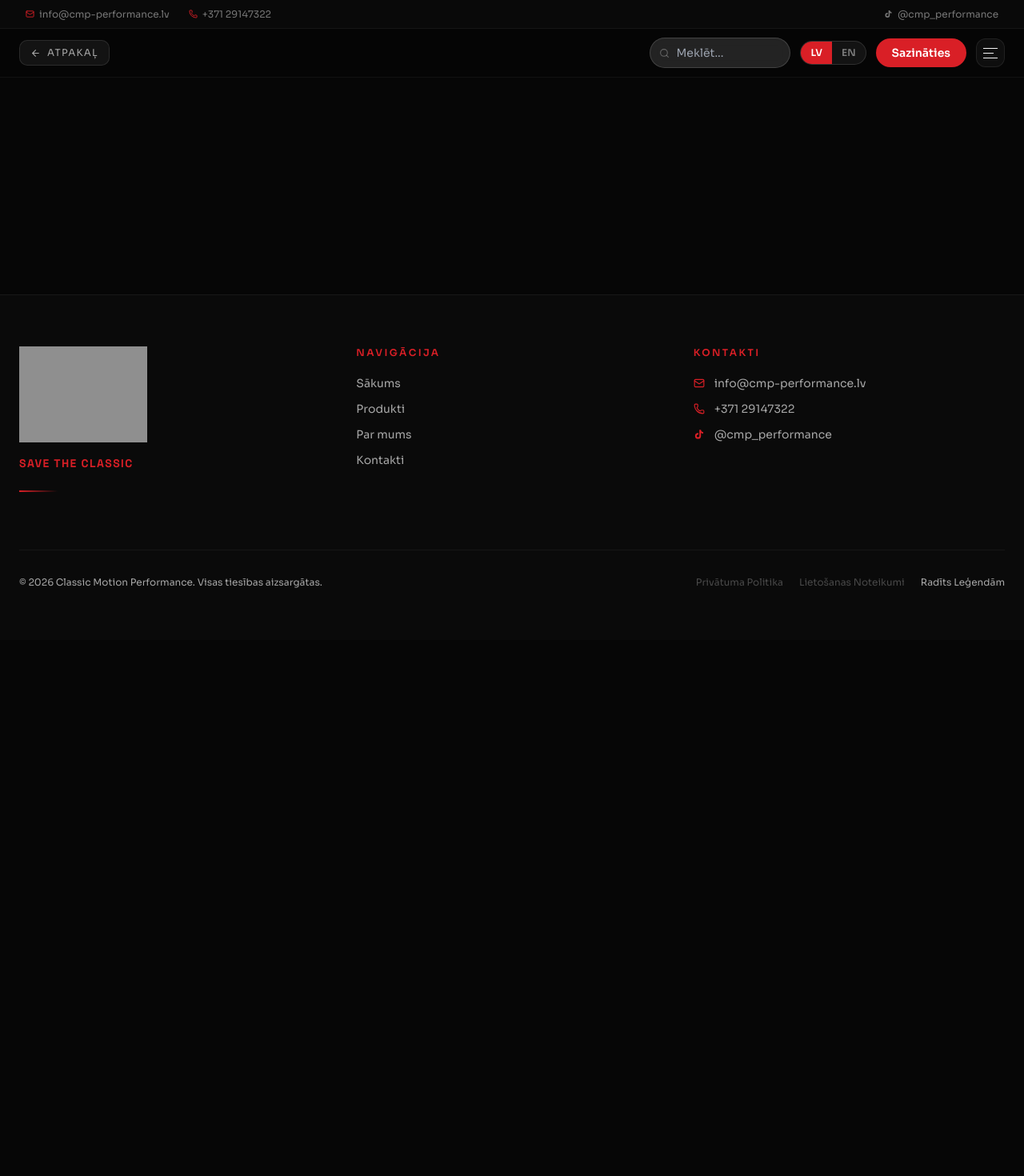
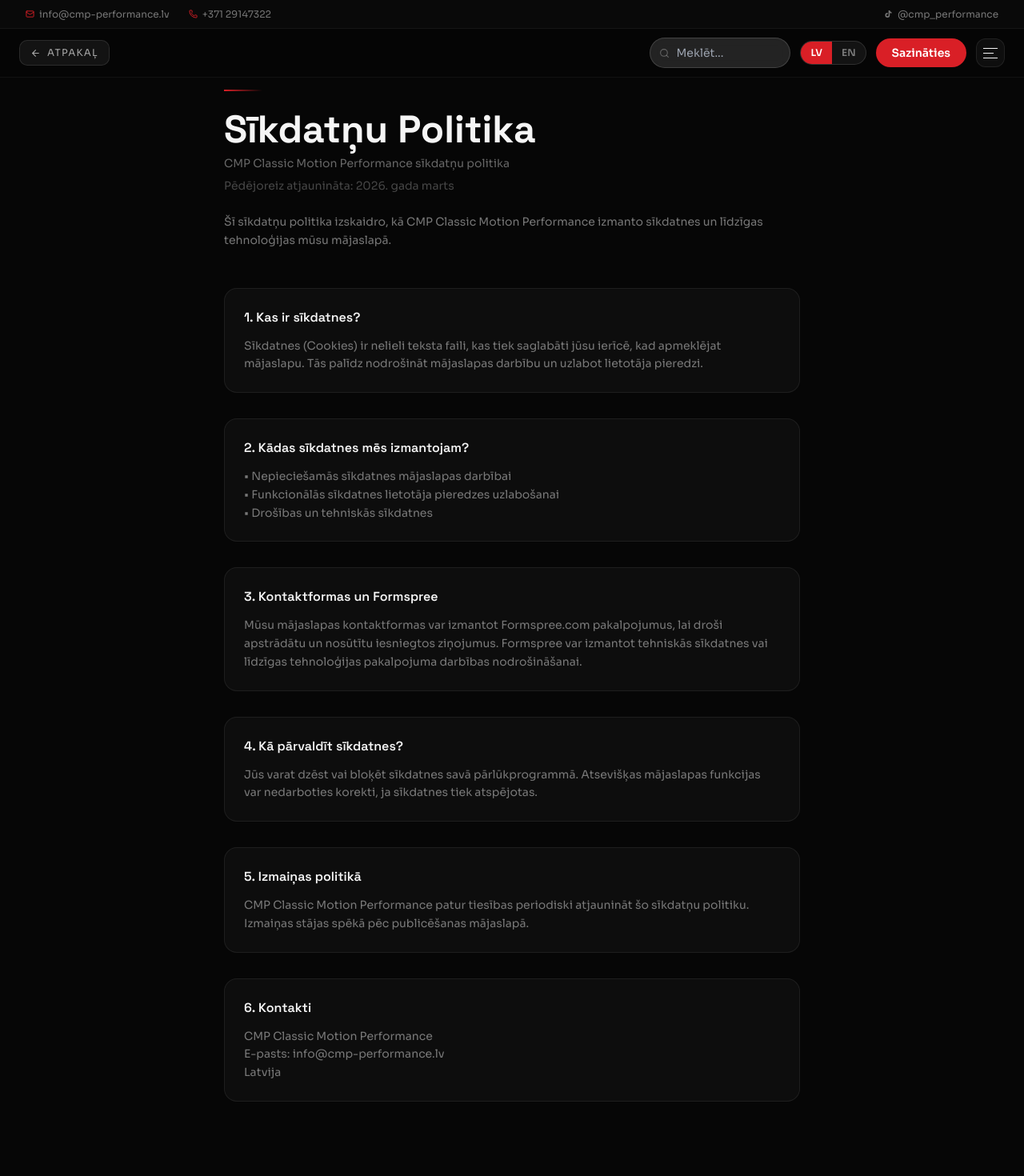
Before and after one commit to test-code009/test-demo-cmp, a React (Vite) app: page /sikdatnu-politika in a window 1280 px wide. Shown: the top 1470 px of the page at 80% size. Before the commit the page ends 800 px from the top, so only its background shows below. Built offline with nearby package versions, Linux system fonts and the light colour scheme; grey boxes are pictures that could not be loaded; the HTML template or start-up script is replaced by a standard one.

Commit message:
Orchids run changes (2026-05-07T17:34:36.839Z)

```diff
--- a/src/App.jsx
+++ b/src/App.jsx
@@ -11,6 +11,7 @@ const About = lazy(() => import('./pages/About'));
 const Contact = lazy(() => import('./pages/Contact'));
 const PrivacyPolicy = lazy(() => import('./pages/PrivacyPolicy'));
 const TermsOfService = lazy(() => import('./pages/TermsOfService'));
+const CookiePolicy = lazy(() => import('./pages/CookiePolicy'));
 
 function ScrollToTop() {
   const { pathname } = useLocation();
@@ -42,6 +43,7 @@ function Layout() {
             <Route path="/kontakti" element={<Contact />} />
             <Route path="/privatuma-politika" element={<PrivacyPolicy />} />
             <Route path="/lietosanas-noteikumi" element={<TermsOfService />} />
+            <Route path="/sikdatnu-politika" element={<CookiePolicy />} />
           </Routes>
         </Suspense>
       </div>
--- a/src/components/Footer.jsx
+++ b/src/components/Footer.jsx
@@ -114,6 +114,12 @@ export default function Footer() {
             >
               {lang === 'en' ? 'Terms of Service' : 'Lietošanas Noteikumi'}
             </Link>
+            <Link
+              to="/sikdatnu-politika"
+              className="text-soft-grey/40 hover:text-soft-grey text-xs transition-colors duration-200"
+            >
+              {lang === 'en' ? 'Cookie Policy' : 'Sīkdatņu Politika'}
+            </Link>
             <p className="text-soft-grey text-xs">{tr.footer_tagline}</p>
           </div>
         </div>
--- /dev/null
+++ b/src/pages/CookiePolicy.jsx
@@ -0,0 +1,102 @@
+import { useLanguage } from '../context/LanguageContext';
+
+export default function CookiePolicy() {
+  const { lang } = useLanguage();
+
+  const content = {
+    lv: {
+      title: 'Sīkdatņu Politika',
+      subtitle: 'CMP Classic Motion Performance sīkdatņu politika',
+      updated: 'Pēdējoreiz atjaunināta: 2026. gada marts',
+      intro: 'Šī sīkdatņu politika izskaidro, kā CMP Classic Motion Performance izmanto sīkdatnes un līdzīgas tehnoloģijas mūsu mājaslapā.',
+      sections: [
+        {
+          heading: '1. Kas ir sīkdatnes?',
+          text: 'Sīkdatnes (Cookies) ir nelieli teksta faili, kas tiek saglabāti jūsu ierīcē, kad apmeklējat mājaslapu. Tās palīdz nodrošināt mājaslapas darbību un uzlabot lietotāja pieredzi.',
+        },
+        {
+          heading: '2. Kādas sīkdatnes mēs izmantojam?',
+          text: '• Nepieciešamās sīkdatnes mājaslapas darbībai\n• Funkcionālās sīkdatnes lietotāja pieredzes uzlabošanai\n• Drošības un tehniskās sīkdatnes',
+        },
+        {
+          heading: '3. Kontaktformas un Formspree',
+          text: 'Mūsu mājaslapas kontaktformas var izmantot Formspree.com pakalpojumus, lai droši apstrādātu un nosūtītu iesniegtos ziņojumus. Formspree var izmantot tehniskās sīkdatnes vai līdzīgas tehnoloģijas pakalpojuma darbības nodrošināšanai.',
+        },
+        {
+          heading: '4. Kā pārvaldīt sīkdatnes?',
+          text: 'Jūs varat dzēst vai bloķēt sīkdatnes savā pārlūkprogrammā. Atsevišķas mājaslapas funkcijas var nedarboties korekti, ja sīkdatnes tiek atspējotas.',
+        },
+        {
+          heading: '5. Izmaiņas politikā',
+          text: 'CMP Classic Motion Performance patur tiesības periodiski atjaunināt šo sīkdatņu politiku. Izmaiņas stājas spēkā pēc publicēšanas mājaslapā.',
+        },
+        {
+          heading: '6. Kontakti',
+          text: 'CMP Classic Motion Performance\nE-pasts: info@cmp-performance.lv\nLatvija',
+        },
+      ],
+    },
+    en: {
+      title: 'Cookie Policy',
+      subtitle: 'CMP Classic Motion Performance Cookie Policy',
+      updated: 'Last updated: March 2026',
+      intro: 'This cookie policy explains how CMP Classic Motion Performance uses cookies and similar technologies on our website.',
+      sections: [
+        {
+          heading: '1. What are cookies?',
+          text: 'Cookies are small text files stored on your device when you visit a website. They help ensure the website functions properly and improve the user experience.',
+        },
+        {
+          heading: '2. What cookies do we use?',
+          text: '• Necessary cookies for website functionality\n• Functional cookies to improve user experience\n• Security and technical cookies',
+        },
+        {
+          heading: '3. Contact Forms and Formspree',
+          text: 'Our website contact forms may use Formspree.com services to securely process and deliver submitted messages. Formspree may use technical cookies or similar technologies to ensure the service operates correctly.',
+        },
+        {
+          heading: '4. How to manage cookies?',
+          text: 'You can delete or block cookies in your browser settings. Some website features may not function correctly if cookies are disabled.',
+        },
+        {
+          heading: '5. Changes to this policy',
+          text: 'CMP Classic Motion Performance reserves the right to periodically update this cookie policy. Changes take effect upon publication on the website.',
+        },
+        {
+          heading: '6. Contact',
+          text: 'CMP Classic Motion Performance\nEmail: info@cmp-performance.lv\nLatvia',
+        },
+      ],
+    },
+  };
+
+  const c = content[lang] || content.lv;
+
+  return (
+    <main className="bg-base-black min-h-screen pt-[106px] md:pt-28 pb-24">
+      <div className="max-w-3xl mx-auto px-6">
+
+        {/* Header */}
+        <div className="mb-12">
+          <div className="red-line-accent mb-6" />
+          <h1 className="section-title text-4xl sm:text-5xl mb-2">{c.title}</h1>
+          <p className="text-soft-grey/60 text-sm mb-2">{c.subtitle}</p>
+          <p className="text-soft-grey/40 text-sm mb-6">{c.updated}</p>
+          <p className="text-soft-grey/70 text-sm leading-relaxed">{c.intro}</p>
+        </div>
+
+        {/* Sections */}
+        <div className="flex flex-col gap-8">
+          {c.sections.map((s, i) => (
+            <div key={i} className="rounded-2xl p-6"
+              style={{ background: 'rgba(255,255,255,0.03)', border: '1px solid rgba(255,255,255,0.07)' }}>
+              <h2 className="text-text-white font-display font-semibold text-base mb-3">{s.heading}</h2>
+              <p className="text-soft-grey/70 text-sm leading-relaxed whitespace-pre-line">{s.text}</p>
+            </div>
+          ))}
+        </div>
+
+      </div>
+    </main>
+  );
+}
```
